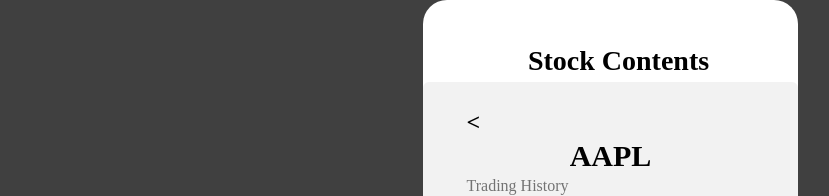
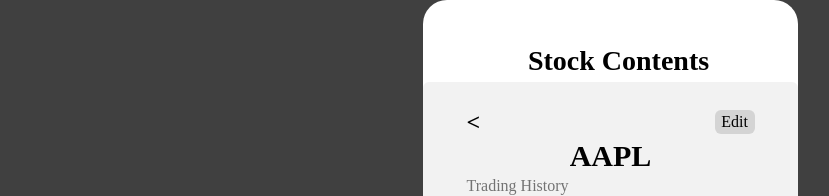
Before and after one commit to Hys-Lee/invest-records, a React (Vite) app: page /detail/1/AAPL in a window 1280 px wide. Shown: the top 196 px of the page, without its empty margins (225-1054 px from the left). Built offline with nearby package versions, Linux system fonts and the light colour scheme; a web font is replaced by a local one.

Commit message:
Feat: Designed all buttons
middle size for add button, small size for edit button

```diff
--- a/src/components/Button.tsx
+++ b/src/components/Button.tsx
@@ -1,9 +1,15 @@
 import { Link } from 'react-router-dom';
 
-export default function Button(userId) {
+export default function Button({ userId, content, w }) {
   return (
     <Link to={`/detail/${userId}/edit`}>
-      <button className=" bg-neutral-300 w-20 rounded-md ">Add</button>
+      <button
+        className={
+          w === 'sm' ? ' bg-neutral-300 w-10 rounded-md ' : ' bg-neutral-300 w-40 rounded-md '
+        }
+      >
+        {content}
+      </button>
     </Link>
   );
 }
--- a/src/pages/Detail.tsx
+++ b/src/pages/Detail.tsx
@@ -13,10 +13,11 @@
   }
   return (
     <>
-      <div className=" h-full  m-2 w-72 flex flex-col items-center">
-        <Link to={`/`} className=" text-center">
+      <div className=" h-full  m-2 w-72">
+        <Link to={`/`} className=" text-left">
           <span className="  text-2xl font-extrabold">&lt;</span>
         </Link>
+        <div className=" h-full pb-10 flex flex-col items-center">
           <h2 className=" mb-5 text-center text-3xl font-bold">Tickers</h2>
           <div className=" pt-3 flex flex-col  items-center h-full gap-3 overflow-scroll">
             {stockInfo.allTickers.map((ticker) => {
@@ -34,7 +35,8 @@
             })}
           </div>
           <div>
-          <Button />
+            <Button userId={userId} content="Add" w="md" />
+          </div>
         </div>
 
         {/* <Exchange /> */}
--- a/src/pages/TradingDetail.tsx
+++ b/src/pages/TradingDetail.tsx
@@ -1,6 +1,7 @@
 import { useParams, Link } from 'react-router-dom';
 import user from '../user.json';
 import Stock from '../api/Stock';
+import Button from '../components/Button';
 
 export default function TradingDetail() {
   let { userId, ticker } = useParams() as { userId: string; ticker: string };
@@ -18,9 +19,13 @@
 
   return (
     <div className="m-2 w-72  ">
-      <Link to={`/detail/`} className=" text-center">
-        <span className="  text-2xl font-extrabold">&lt;</span>
-      </Link>
+      <div className="flex flex-row justify-between items-center">
+        <Link to={`/detail/`} className=" text-center">
+          <span className="  text-2xl font-extrabold">&lt;</span>
+        </Link>
+        <Button userId={id} content="Edit" w="sm" />
+      </div>
+
       <h2 className=" text-center text-3xl font-bold">{ticker}</h2>
       <p className="pb-2 text-neutral-500">Trading History</p>
       <div className="grid gap-4 justify-center text-left overflow-scroll h-60">
```
Lines whose indentation alone changed are shown as unchanged.
